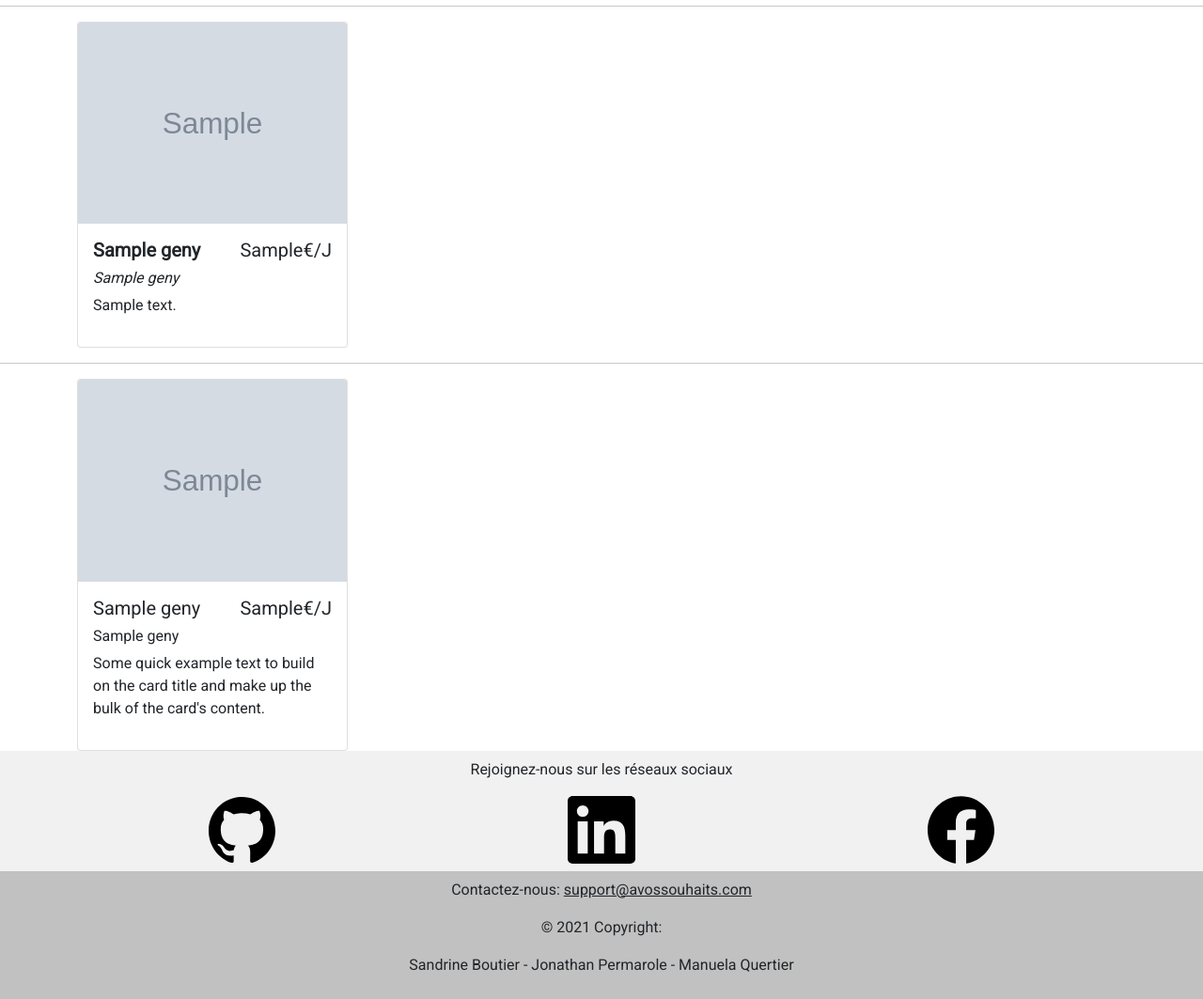
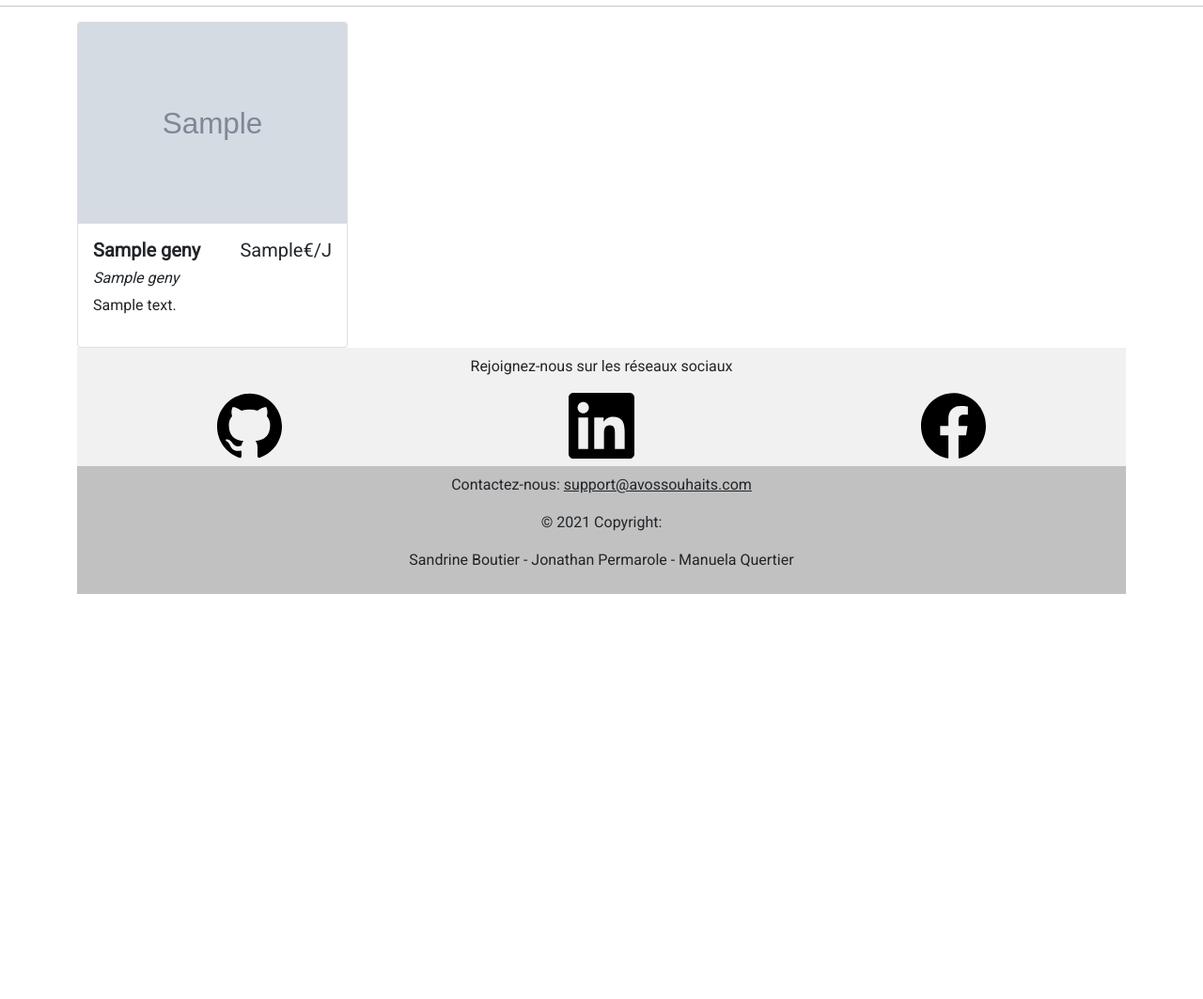
Before and after one commit to aldaitzwild/RentADjin, a PHP site: template src/View/Genie/showAllGenies.html.twig in a window 1280 px wide. Shown: the part 170-1233 px from the top of the page at 94% size. After the commit the page ends 802 px from the top, so only its background shows below. Run offline with PHP 8.4, Linux system fonts and the light colour scheme; the template is opened without the code that fills it: most values are stand-ins (such as "Sample title", 1, 10 or a date in 2020); grey boxes marked "Sample" are stand-in pictures; some libraries are stand-ins or nearby versions; some web fonts are replaced.

Commit message:
resolving conflicts

```diff
--- a/src/View/Genie/showAllGenies.html.twig
+++ b/src/View/Genie/showAllGenies.html.twig
@@ -83,30 +83,6 @@
 			{% endfor %}
 		</div>
 
-	</div><hr>
-
-	<div class="container">
-		<div class="row row-cols-1 row-cols-md-2 row-cols-lg-3 row-cols-xl-4 g-4">
-			{% for genie in genies %}
-				<div class="col">
-					<div class="card mx-auto h-100" style="width: 18rem;">
-						<img src={{genie.genie_img}} class="card-img-top" alt="...">
-						<div class="card-body">
-							<div class="d-flex justify-content-between">
-								<h5 class="card-title">{{genie.name}}</h5>
-								<h5>{{genie.costPerDay}}€/J</h5>
-							</div>
-							<h6>{{genie.speName}}</h6>
-							<p class="card-text">Some quick example text to build on the card title and make up the bulk of the card's content.</p>
-							<a href="/genies/show?id={{genie.genieId}}" class="stretched-link"></a>
-						</div>
-					</div>
-				</div>
-			{% endfor %}
-		</div>
-	</div>
-
-
 {% endblock %}
 
 {% block footer %}
```
